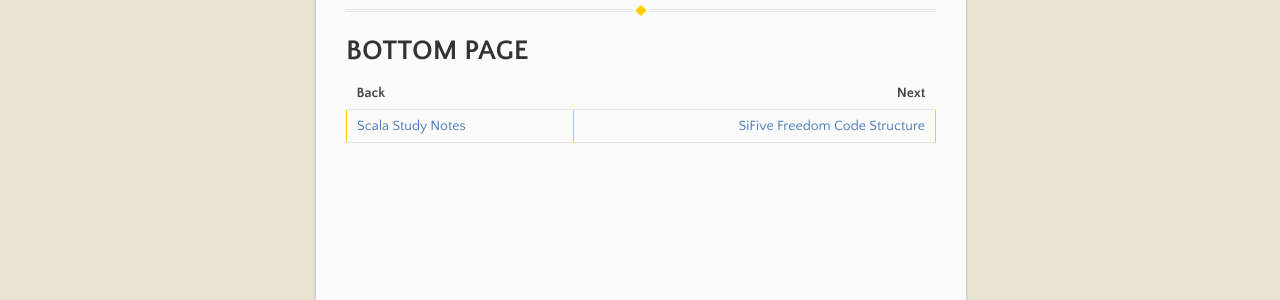
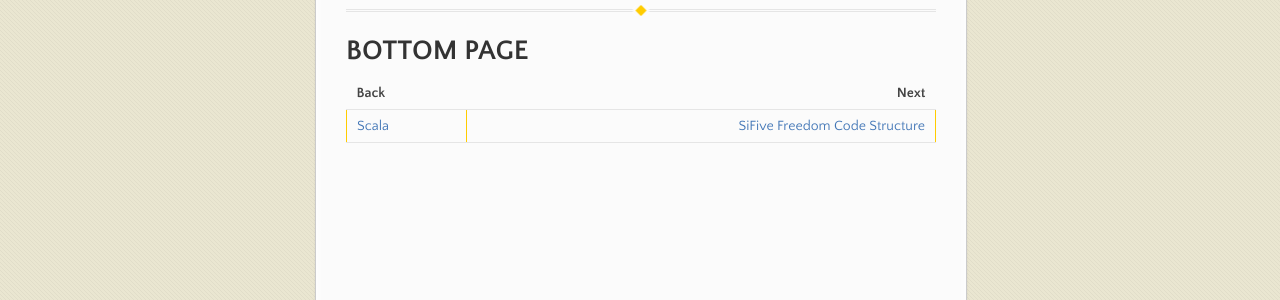
Before and after one commit to lapnd/httdes.github.io, a Jekyll site: the page built from chisel.md, in a window 1280 px wide. Shown: the part 456-756 px from the top of the page. Built offline with Jekyll 4.4.1, drawn with Linux system fonts in a browser that asks for light colours; our own code applies the rules of GitHub Pages for plain Markdown files.

Commit message:
Update chisel.md

```diff
--- a/chisel.md
+++ b/chisel.md
@@ -20,4 +20,4 @@ Chisel is a Hardware Constructor Language
 
 | Back | Next |
 | :--- | ---: |
-| [Scala Study Notes](./scala.md) | [SiFive Freedom Code Structure](./freedom.md) |
+| [Scala](./scala.md) | [SiFive Freedom Code Structure](./freedom.md) |
```
